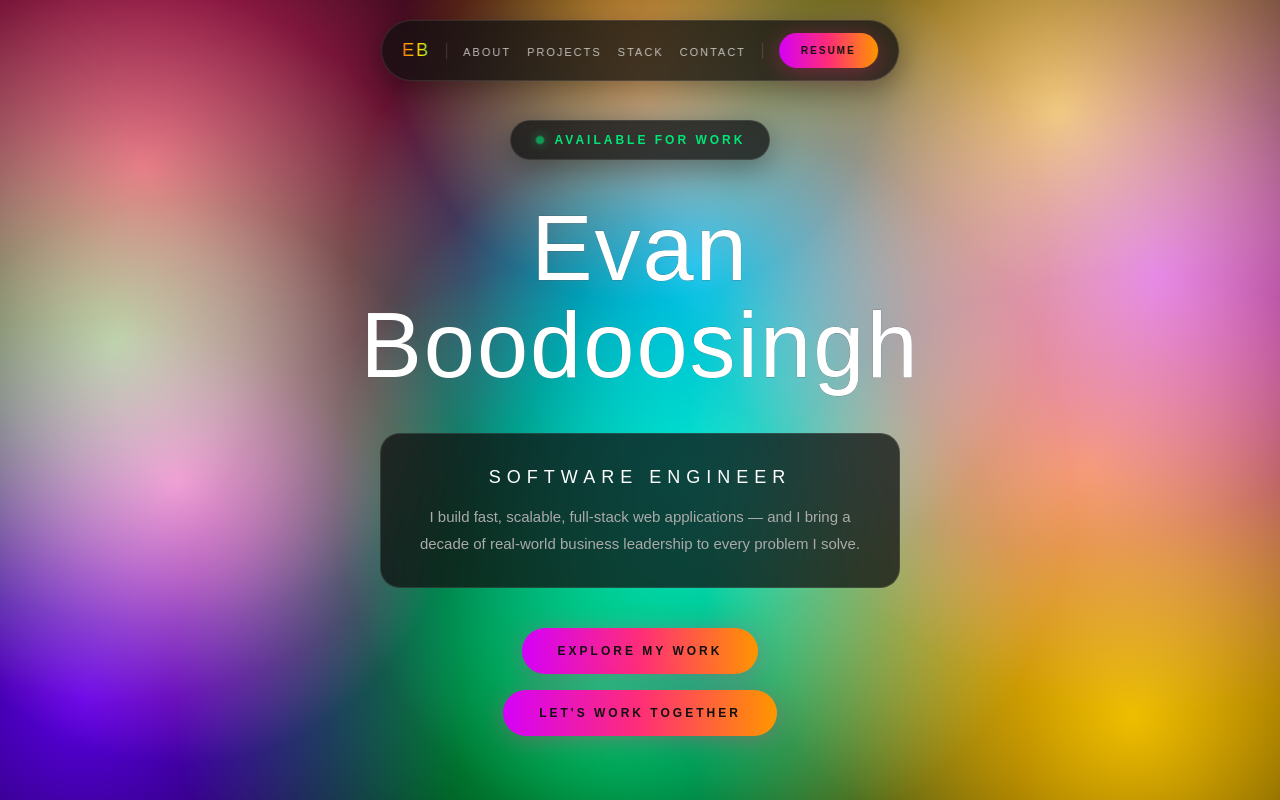
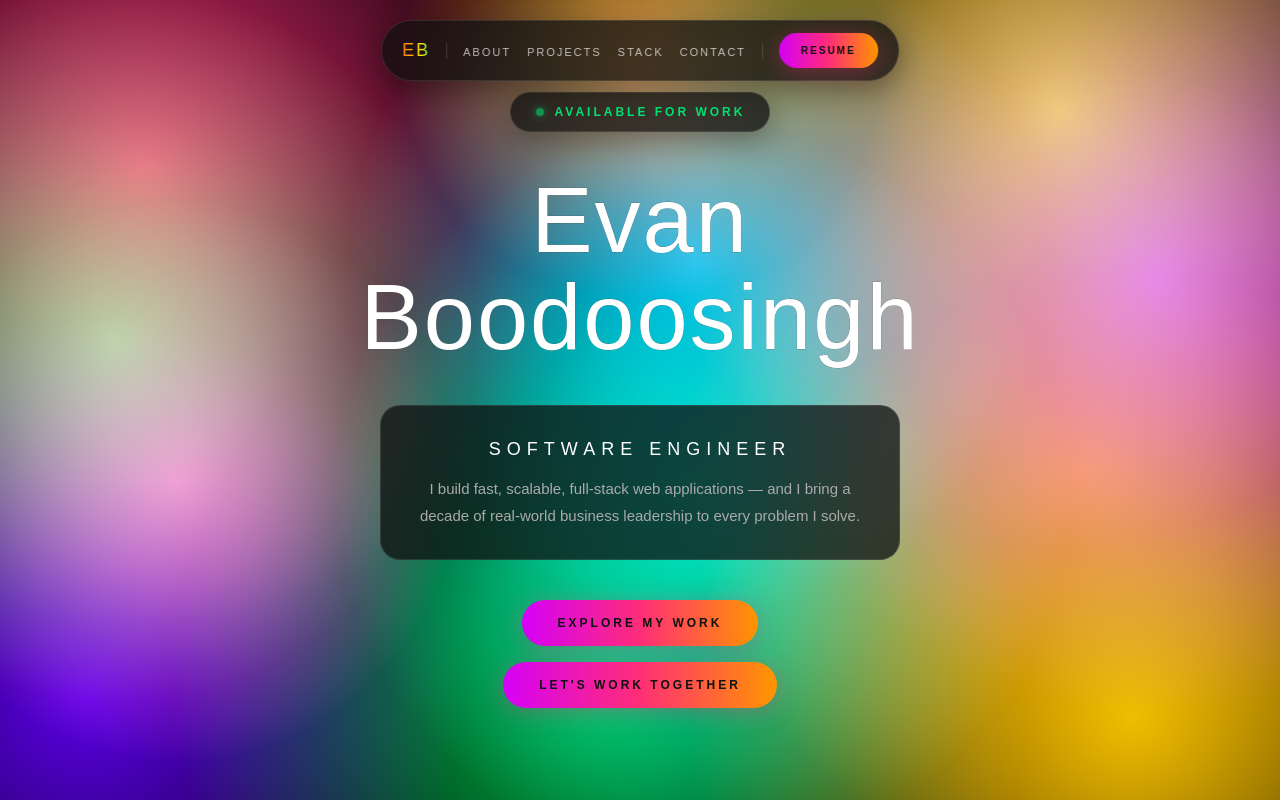
Before and after one commit to Evan-Boodoosingh/new-portfolio, a React (Vite) app: page / in a window 1280 px wide. Shown: the top 800 px of the page. Built offline with nearby package versions, Linux system fonts and the light colour scheme.

Commit message:
fix: once:true on all scroll animations

```diff
--- a/src/components/sections/Contact.tsx
+++ b/src/components/sections/Contact.tsx
@@ -80,7 +80,7 @@ function handleMouseLeave(e: React.MouseEvent<HTMLAnchorElement>) {
 
 export function Contact() {
   const ref = useRef(null);
-  const isInView = useInView(ref, { once: false, margin: "0px 0px -80px 0px" });
+  const isInView = useInView(ref, { once: true, margin: "0px 0px -80px 0px" });
 
   const [form, setForm] = useState({
     name: "",
--- a/src/components/sections/Hero.tsx
+++ b/src/components/sections/Hero.tsx
@@ -19,12 +19,13 @@ export function Hero() {
         display: "flex",
         alignItems: "center",
         justifyContent: "center",
-        padding: "clamp(80px, 15vh, 120px) clamp(16px, 4vw, 40px) clamp(60px, 10vh, 80px)",
+       paddingLeft: "clamp(16px, 4vw, 40px)",
+paddingRight: "clamp(16px, 4vw, 40px)",
         position: "relative",
         textAlign: "center",
         boxSizing: "border-box",
       }}
-      className="md:px-10 lg:px-40"
+     className="pt-20 md:pt-28 lg:pt-32 pb-12 md:pb-20 md:px-10 lg:px-40"
     >
       <div
         style={{
--- a/src/components/sections/Stack.tsx
+++ b/src/components/sections/Stack.tsx
@@ -28,7 +28,7 @@ export function Stack() {
         <motion.div
           initial={{ opacity: 0, y: 40 }}
           whileInView={{ opacity: 1, y: 0 }}
-          viewport={{ once: false, amount: 0.1 }}
+          viewport={{ once: true, amount: 0.1 }}
           transition={{ duration: 0.6, ease: "easeOut" as const }}
         >
           <Card>
@@ -46,7 +46,7 @@ export function Stack() {
                   key={group.title}
                   initial={groupHidden}
                   whileInView={{ opacity: 1, y: 0 }}
-                  viewport={{ once: false, amount: 0.2 }}
+                  viewport={{ once: true, amount: 0.2 }}
                   transition={{
                     duration: 0.5,
                     ease: "easeOut" as const,
@@ -91,7 +91,7 @@ export function Stack() {
                         key={item.name}
                         initial={pillHidden}
                         whileInView={{ opacity: 1, scale: 1, y: 0 }}
-                        viewport={{ once: false, amount: 0.2 }}
+                        viewport={{ once: true, amount: 0.2 }}
                         transition={{
                           duration: 0.3,
                           ease: "easeOut" as const,
```
